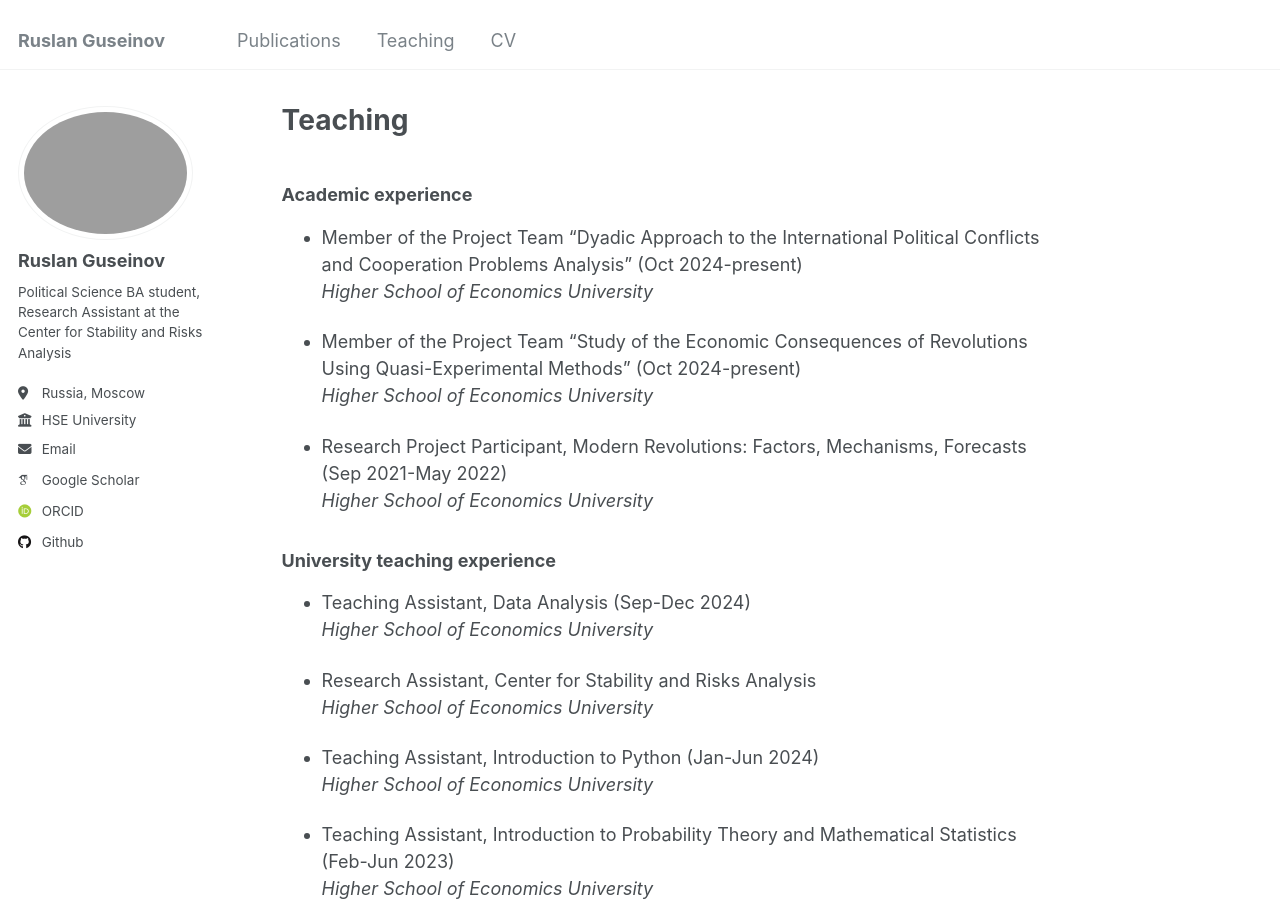
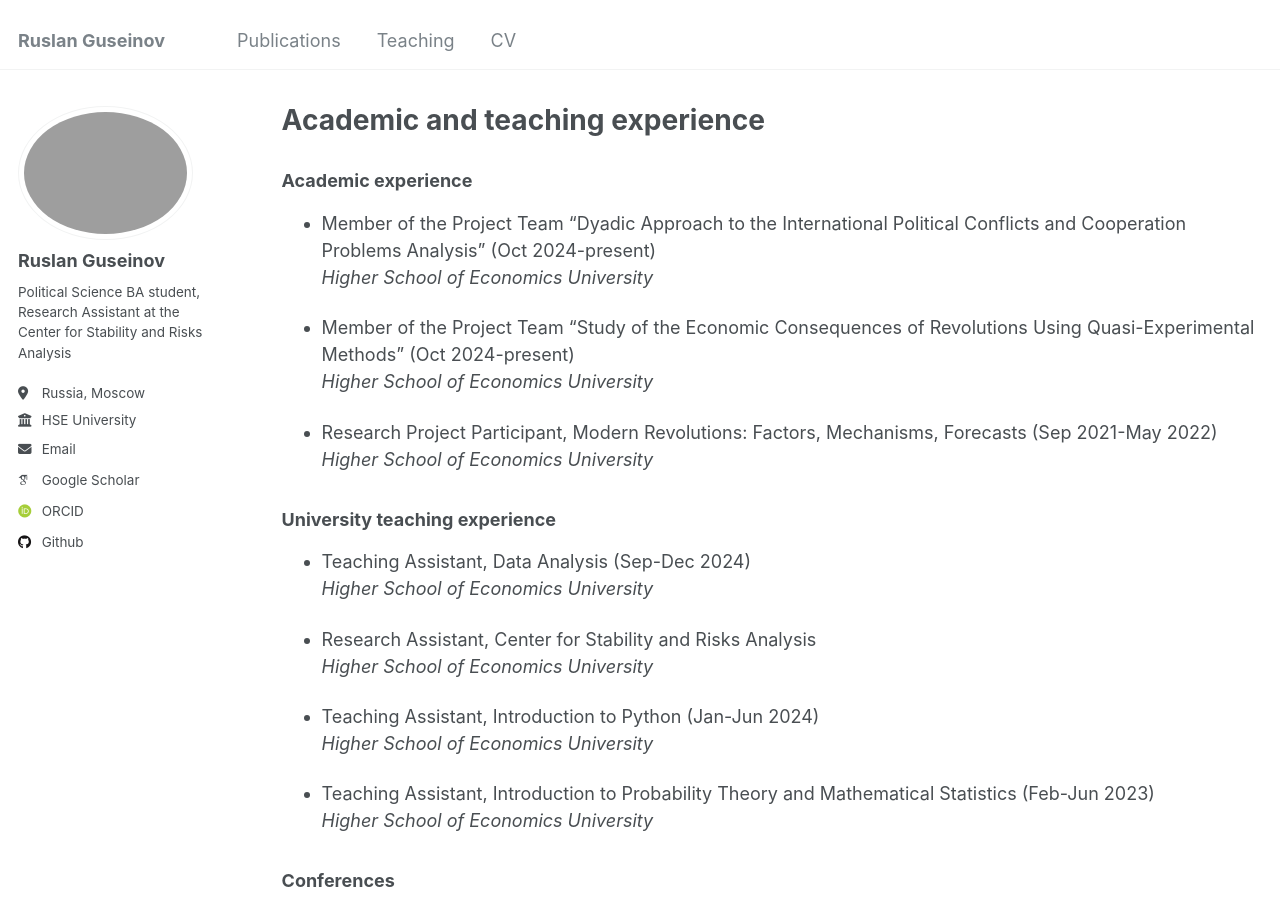
Before and after one commit to rguseinov/rguseinov.github.io, a Jekyll site: the page built from _pages/teaching.md, in a window 1280 px wide and 900 px high. Built offline with Jekyll 4.4.1, drawn with Linux system fonts in a browser that asks for light colours; some web fonts are replaced.

Commit message:
Update teaching.md

```diff
--- a/_pages/teaching.md
+++ b/_pages/teaching.md
@@ -1,6 +1,7 @@
 ---
+layout: archive
+title: "Academic and teaching experience"
 permalink: /teaching/
-title: "Teaching"
 author_profile: true
 ---
 
```
